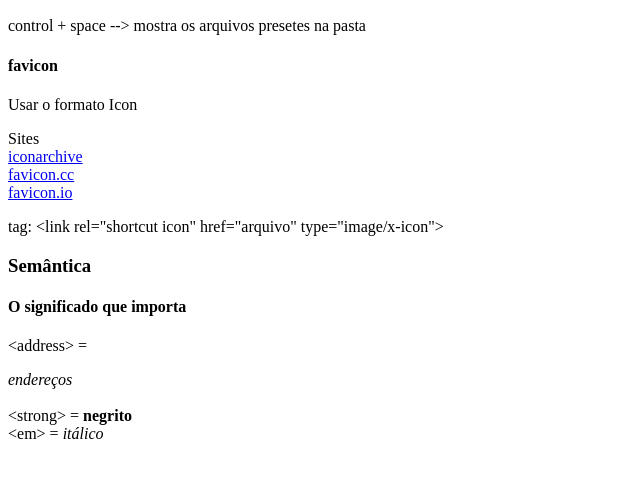
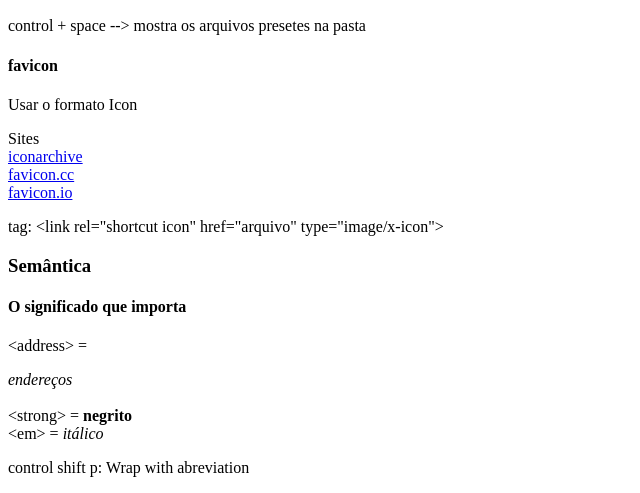
Before and after one commit to GSillva/olamundo, a plain HTML site: page site olá mundo/index.html in a window 1280 px wide. Shown: the part 994-1487 px from the top of the page, without its empty margins (0-640 px from the left). Before the commit the page ends 1453 px from the top, so only its background shows below. Drawn offline with Linux system fonts and the light colour scheme.

Commit message:
Update index.html

```diff
--- a/site olá mundo/index.html
+++ b/site olá mundo/index.html
@@ -37,5 +37,6 @@ link
     <h3>Semântica</h3>
     <h4>O significado que importa</h4>
     <p> &lt;address> = <address>endereços</address><br>&lt;strong> = <strong>negrito</strong><br>&lt;em> = <em>itálico</em></p>
+     <p>control shift p: Wrap with  abreviation</p>
 </body>
 </html>
```
